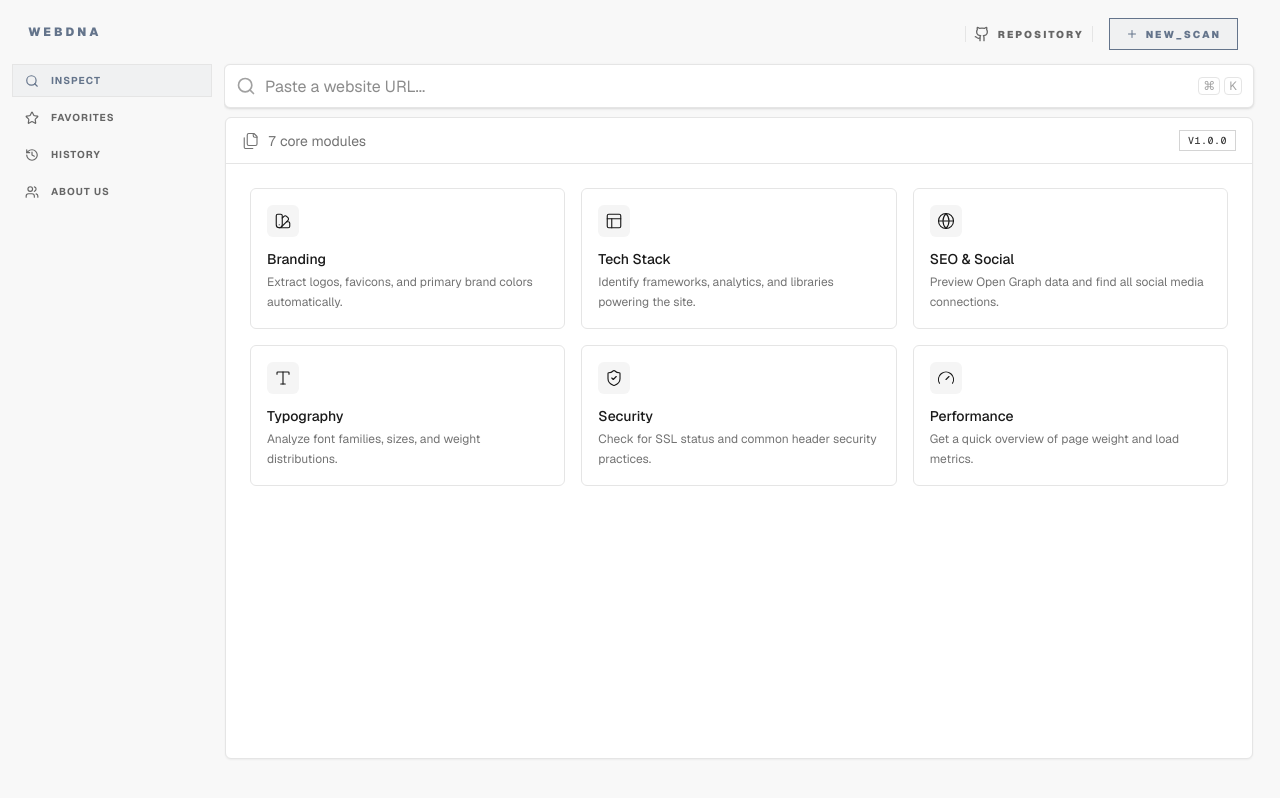
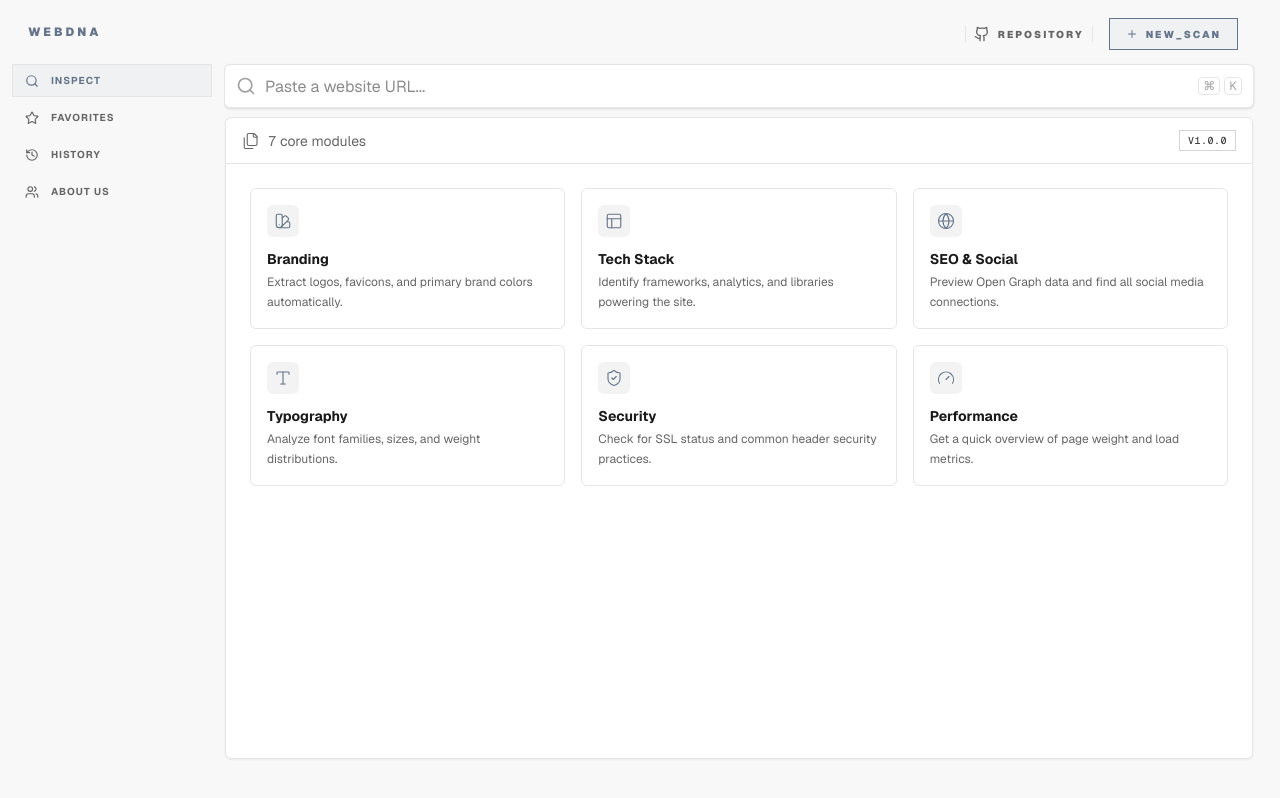
Before and after one commit to arthiccc/webdna, a SvelteKit app: page / in a window 1280 px wide. Built offline with nearby package versions, Linux system fonts and the light colour scheme.

Commit message:
fix: use CSS variables instead of hardcoded neutral colors

```diff
--- a/src/routes/+page.svelte
+++ b/src/routes/+page.svelte
@@ -13,12 +13,12 @@
   <URLInput />
 
   <div class="p-px">
-    <div class="overflow-hidden rounded-md border border-neutral-200 bg-white shadow-xs dark:border-neutral-800 dark:bg-neutral-900/40">
+    <div class="overflow-hidden rounded-md border border-[var(--whois-border)] bg-[var(--whois-surface)] shadow-xs">
       <div class="flex flex-col min-h-[calc(100vh-10rem)]">
 
         <!-- Page Header -->
-        <div class="flex items-center justify-between border-b border-neutral-200 px-4 py-3 dark:border-neutral-800">
-          <div class="flex items-center space-x-2 text-neutral-500 dark:text-neutral-400">
+        <div class="flex items-center justify-between border-b border-[var(--whois-border)] px-4 py-3">
+          <div class="flex items-center space-x-2 text-[var(--whois-text-muted)]">
             <Files size={18} strokeWidth={1.5} />
             <p class="text-sm">
               <span class="font-mono">7</span>
@@ -34,52 +34,52 @@
         <div class="p-6">
           <div class="grid grid-cols-1 gap-4 sm:grid-cols-2 lg:grid-cols-3">
 
-            <div class="group flex flex-col rounded-md border border-neutral-200 p-4 transition-colors hover:bg-neutral-100/80 dark:border-neutral-800 dark:hover:bg-neutral-800/20">
-              <div class="mb-3 flex h-8 w-8 items-center justify-center rounded-md bg-neutral-100 dark:bg-neutral-800">
-                <SwatchBook size={18} strokeWidth={1.5} class="text-neutral-900 dark:text-white" />
+            <div class="group flex flex-col rounded-md border border-[var(--whois-border)] p-4 transition-colors hover:bg-[var(--whois-surface-2)]">
+              <div class="mb-3 flex h-8 w-8 items-center justify-center rounded-md bg-[var(--whois-surface-2)]">
+                <SwatchBook size={18} strokeWidth={1.5} class="text-[var(--whois-accent)]" />
               </div>
-              <h3 class="text-sm font-medium dark:text-white">Branding</h3>
-              <p class="mt-1 text-xs text-neutral-500 leading-relaxed">Extract logos, favicons, and primary brand colors automatically.</p>
+              <h3 class="text-sm font-bold text-[var(--whois-text)]">Branding</h3>
+              <p class="mt-1 text-xs text-[var(--whois-text-muted)] leading-relaxed">Extract logos, favicons, and primary brand colors automatically.</p>
             </div>
 
-            <div class="group flex flex-col rounded-md border border-neutral-200 p-4 transition-colors hover:bg-neutral-100/80 dark:border-neutral-800 dark:hover:bg-neutral-800/20">
-              <div class="mb-3 flex h-8 w-8 items-center justify-center rounded-md bg-neutral-100 dark:bg-neutral-800">
-                <Layout size={18} strokeWidth={1.5} class="text-neutral-900 dark:text-white" />
+            <div class="group flex flex-col rounded-md border border-[var(--whois-border)] p-4 transition-colors hover:bg-[var(--whois-surface-2)]">
+              <div class="mb-3 flex h-8 w-8 items-center justify-center rounded-md bg-[var(--whois-surface-2)]">
+                <Layout size={18} strokeWidth={1.5} class="text-[var(--whois-accent)]" />
               </div>
-              <h3 class="text-sm font-medium dark:text-white">Tech Stack</h3>
-              <p class="mt-1 text-xs text-neutral-500 leading-relaxed">Identify frameworks, analytics, and libraries powering the site.</p>
+              <h3 class="text-sm font-bold text-[var(--whois-text)]">Tech Stack</h3>
+              <p class="mt-1 text-xs text-[var(--whois-text-muted)] leading-relaxed">Identify frameworks, analytics, and libraries powering the site.</p>
             </div>
 
-            <div class="group flex flex-col rounded-md border border-neutral-200 p-4 transition-colors hover:bg-neutral-100/80 dark:border-neutral-800 dark:hover:bg-neutral-800/20">
-              <div class="mb-3 flex h-8 w-8 items-center justify-center rounded-md bg-neutral-100 dark:bg-neutral-800">
-                <Globe size={18} strokeWidth={1.5} class="text-neutral-900 dark:text-white" />
+            <div class="group flex flex-col rounded-md border border-[var(--whois-border)] p-4 transition-colors hover:bg-[var(--whois-surface-2)]">
+              <div class="mb-3 flex h-8 w-8 items-center justify-center rounded-md bg-[var(--whois-surface-2)]">
+                <Globe size={18} strokeWidth={1.5} class="text-[var(--whois-accent)]" />
               </div>
-              <h3 class="text-sm font-medium dark:text-white">SEO & Social</h3>
-              <p class="mt-1 text-xs text-neutral-500 leading-relaxed">Preview Open Graph data and find all social media connections.</p>
+              <h3 class="text-sm font-bold text-[var(--whois-text)]">SEO & Social</h3>
+              <p class="mt-1 text-xs text-[var(--whois-text-muted)] leading-relaxed">Preview Open Graph data and find all social media connections.</p>
             </div>
 
-            <div class="group flex flex-col rounded-md border border-neutral-200 p-4 transition-colors hover:bg-neutral-100/80 dark:border-neutral-800 dark:hover:bg-neutral-800/20">
-              <div class="mb-3 flex h-8 w-8 items-center justify-center rounded-md bg-neutral-100 dark:bg-neutral-800">
-                <Type size={18} strokeWidth={1.5} class="text-neutral-900 dark:text-white" />
+            <div class="group flex flex-col rounded-md border border-[var(--whois-border)] p-4 transition-colors hover:bg-[var(--whois-surface-2)]">
+              <div class="mb-3 flex h-8 w-8 items-center justify-center rounded-md bg-[var(--whois-surface-2)]">
+                <Type size={18} strokeWidth={1.5} class="text-[var(--whois-accent)]" />
               </div>
-              <h3 class="text-sm font-medium dark:text-white">Typography</h3>
-              <p class="mt-1 text-xs text-neutral-500 leading-relaxed">Analyze font families, sizes, and weight distributions.</p>
+              <h3 class="text-sm font-bold text-[var(--whois-text)]">Typography</h3>
+              <p class="mt-1 text-xs text-[var(--whois-text-muted)] leading-relaxed">Analyze font families, sizes, and weight distributions.</p>
             </div>
 
-            <div class="group flex flex-col rounded-md border border-neutral-200 p-4 transition-colors hover:bg-neutral-100/80 dark:border-neutral-800 dark:hover:bg-neutral-800/20">
-              <div class="mb-3 flex h-8 w-8 items-center justify-center rounded-md bg-neutral-100 dark:bg-neutral-800">
-                <ShieldCheck size={18} strokeWidth={1.5} class="text-neutral-900 dark:text-white" />
+            <div class="group flex flex-col rounded-md border border-[var(--whois-border)] p-4 transition-colors hover:bg-[var(--whois-surface-2)]">
+              <div class="mb-3 flex h-8 w-8 items-center justify-center rounded-md bg-[var(--whois-surface-2)]">
+                <ShieldCheck size={18} strokeWidth={1.5} class="text-[var(--whois-accent)]" />
               </div>
-              <h3 class="text-sm font-medium dark:text-white">Security</h3>
-              <p class="mt-1 text-xs text-neutral-500 leading-relaxed">Check for SSL status and common header security practices.</p>
+              <h3 class="text-sm font-bold text-[var(--whois-text)]">Security</h3>
+              <p class="mt-1 text-xs text-[var(--whois-text-muted)] leading-relaxed">Check for SSL status and common header security practices.</p>
             </div>
 
-            <div class="group flex flex-col rounded-md border border-neutral-200 p-4 transition-colors hover:bg-neutral-100/80 dark:border-neutral-800 dark:hover:bg-neutral-800/20">
-              <div class="mb-3 flex h-8 w-8 items-center justify-center rounded-md bg-neutral-100 dark:bg-neutral-800">
-                <Gauge size={18} strokeWidth={1.5} class="text-neutral-900 dark:text-white" />
+            <div class="group flex flex-col rounded-md border border-[var(--whois-border)] p-4 transition-colors hover:bg-[var(--whois-surface-2)]">
+              <div class="mb-3 flex h-8 w-8 items-center justify-center rounded-md bg-[var(--whois-surface-2)]">
+                <Gauge size={18} strokeWidth={1.5} class="text-[var(--whois-accent)]" />
               </div>
-              <h3 class="text-sm font-medium dark:text-white">Performance</h3>
-              <p class="mt-1 text-xs text-neutral-500 leading-relaxed">Get a quick overview of page weight and load metrics.</p>
+              <h3 class="text-sm font-bold text-[var(--whois-text)]">Performance</h3>
+              <p class="mt-1 text-xs text-[var(--whois-text-muted)] leading-relaxed">Get a quick overview of page weight and load metrics.</p>
             </div>
 
           </div>
```
